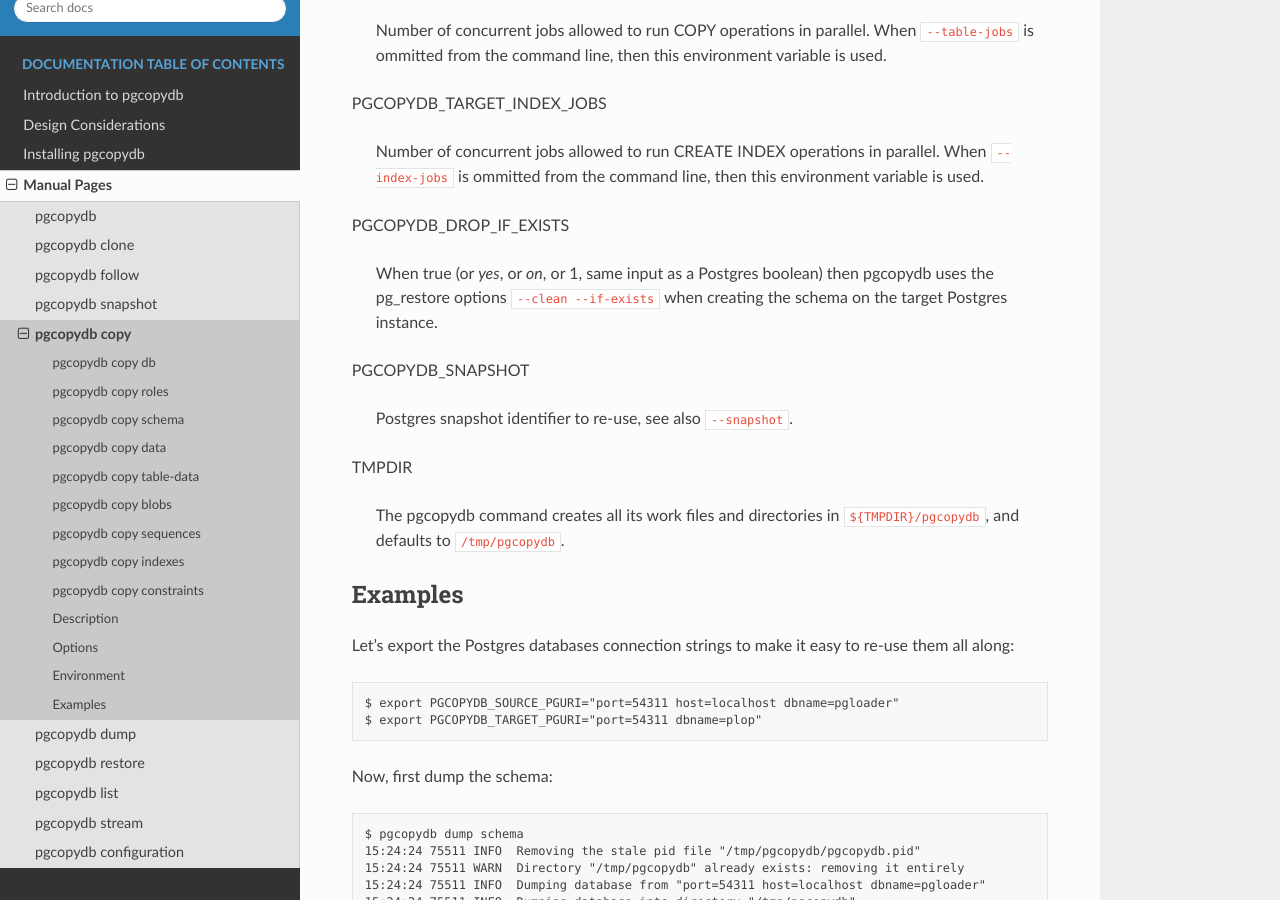
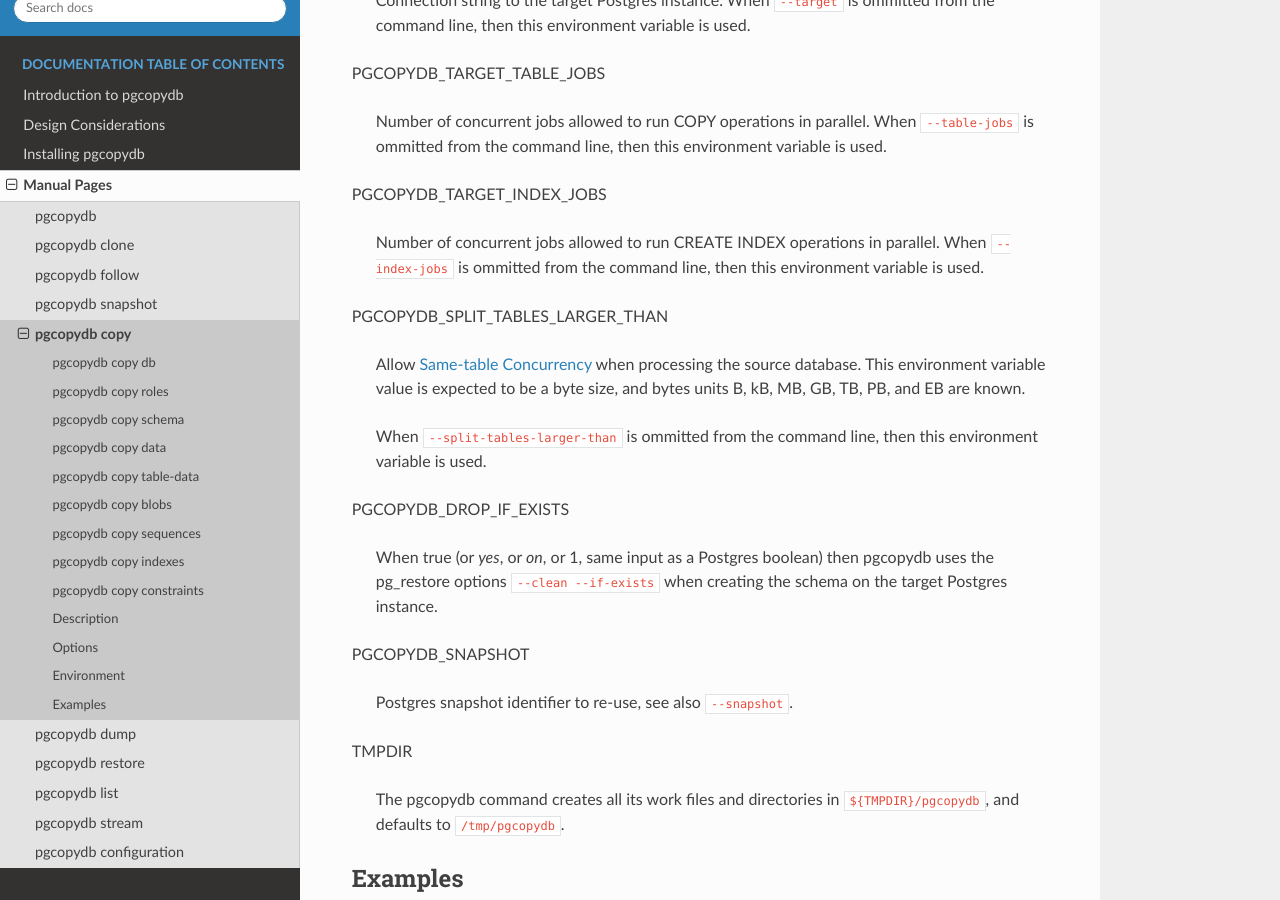
Before and after one commit to dimitri/pgcopydb, a Sphinx documentation site: the page built from docs/ref/pgcopydb_copy.rst, in a window 1280 px wide and 900 px high, scrolled down 8149 px. Built offline with Sphinx 7.4.7 and the Read the Docs theme 2.0.0, drawn with Linux system fonts in a browser that asks for light colours; some of the changed text lies outside the part shown.

Commit message:
Improve docs.

```diff
--- a/docs/ref/pgcopydb_copy.rst
+++ b/docs/ref/pgcopydb_copy.rst
@@ -374,6 +374,12 @@ The following options are available to ``pgcopydb copy`` sub-commands:
   Postgres target system, minus some cores that are going to be used for
   handling the COPY operations.
 
+--split-tables-larger-than
+
+   Allow :ref:`same_table_concurrency` when processing the source database.
+   This environment variable value is expected to be a byte size, and bytes
+   units B, kB, MB, GB, TB, PB, and EB are known.
+
 --skip-large-objects
 
   Skip copying large objects, also known as blobs, when copying the data
@@ -461,6 +467,15 @@ PGCOPYDB_TARGET_INDEX_JOBS
    Number of concurrent jobs allowed to run CREATE INDEX operations in
    parallel. When ``--index-jobs`` is ommitted from the command line, then
    this environment variable is used.
+
+PGCOPYDB_SPLIT_TABLES_LARGER_THAN
+
+   Allow :ref:`same_table_concurrency` when processing the source database.
+   This environment variable value is expected to be a byte size, and bytes
+   units B, kB, MB, GB, TB, PB, and EB are known.
+
+   When ``--split-tables-larger-than`` is ommitted from the command line,
+   then this environment variable is used.
 
 PGCOPYDB_DROP_IF_EXISTS
 
```
